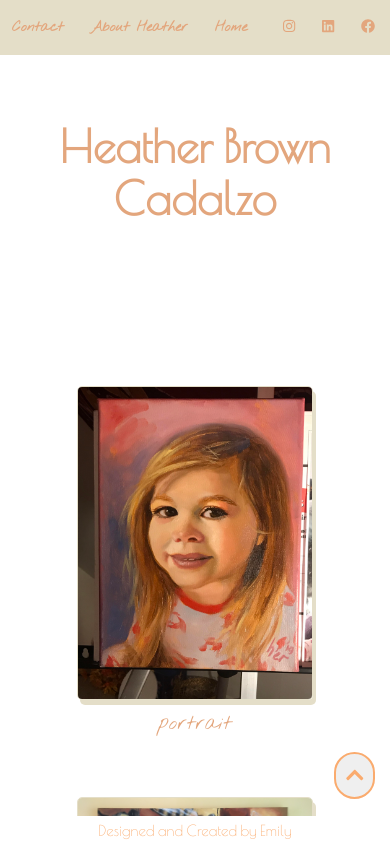
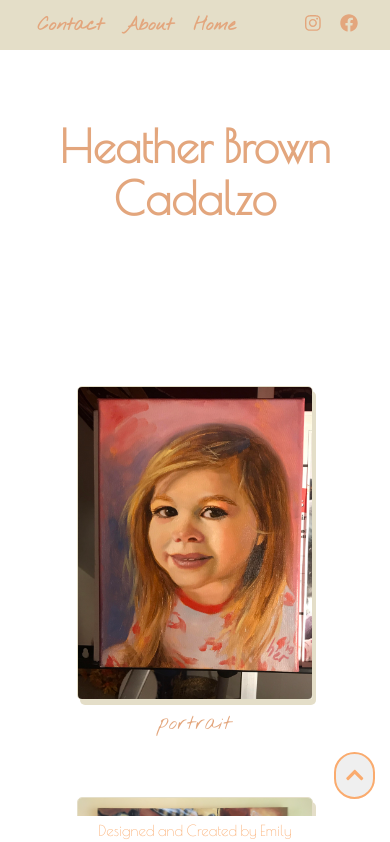
Before and after one commit to emilyjennings/heathers-art, a React (Create React App) app: page / in a window 390 px wide. Shown: the top 842 px of the page. Built offline with nearby package versions, Linux system fonts and the light colour scheme.

Commit message:
showpages

```diff
--- a/src/App.css
+++ b/src/App.css
@@ -438,9 +438,9 @@ img:hover {
   }
 
   .navlinks a, .socialmedia a {
-    font-size: 14px;
+    font-size: 18px;
     margin: 10px 7px;
-    padding-left: 5px
+    padding: 8px
   }
 
   .emily {
@@ -560,3 +560,22 @@ img:hover {
   }
 
 }
+
+
+@media only screen and (max-width: 400px) {
+  .navlinks {
+    width: 70%;
+  }
+  .socialmedia {
+    width: 30%;
+    text-align: center;
+  }
+  .navlinks a {
+    padding: 3px;
+    font-size: 18px
+  }
+  .socialmedia a {
+    padding: 3px;
+        font-size: 18px
+  }
+}
--- a/src/components/Nav.js
+++ b/src/components/Nav.js
@@ -15,13 +15,12 @@ export default class NavBar extends Component {
       <div className="nav">
         <div className="navlinks">
           <Link to="/contact" onClick={() => this.scrollTop()}><div className="contactlink">Contact</div></Link>
-          <Link to="/about" onClick={() => this.scrollTop()}><div className="contactlink">About Heather</div></Link>
+          <Link to="/about" onClick={() => this.scrollTop()}><div className="contactlink">About</div></Link>
           <Link to="/" onClick={() => this.scrollTop()}><div className="homelink">Home</div></Link>
         </div>
         <div className="socialmedia">
-          <a href="#"><FontAwesomeIcon icon={['fab', 'instagram']} /></a>
-          <a href="#"><FontAwesomeIcon icon={['fab', 'linkedin']} /></a>
-          <a href="#"><FontAwesomeIcon icon={['fab', 'facebook']} /></a>
+          <a href="https://www.instagram.com/artistapainta/"><FontAwesomeIcon icon={['fab', 'instagram']} /></a>
+          <a href="https://www.facebook.com/profile.php?id=827213241"><FontAwesomeIcon icon={['fab', 'facebook']} /></a>
         </div>
       </div>
     );
```
